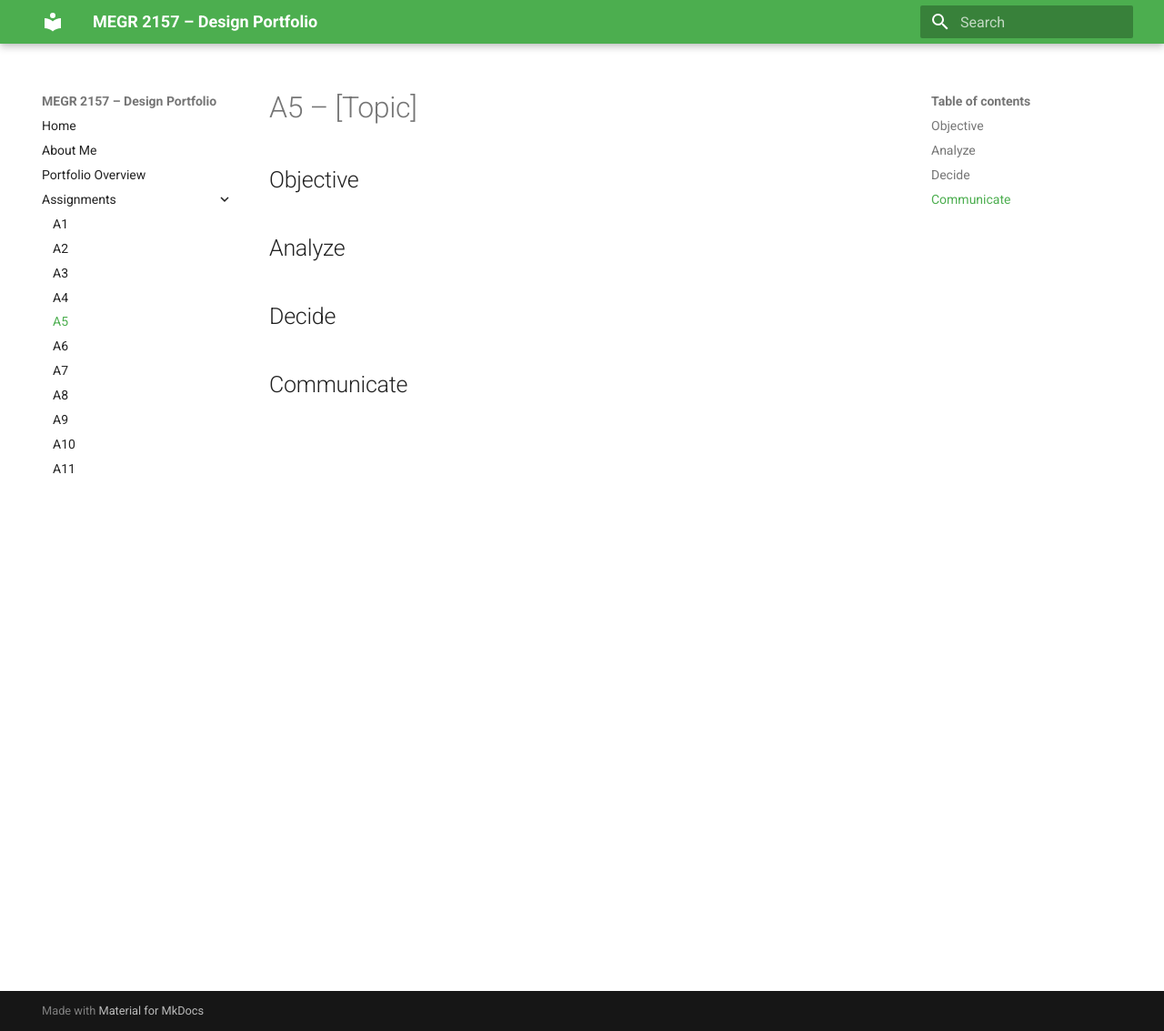
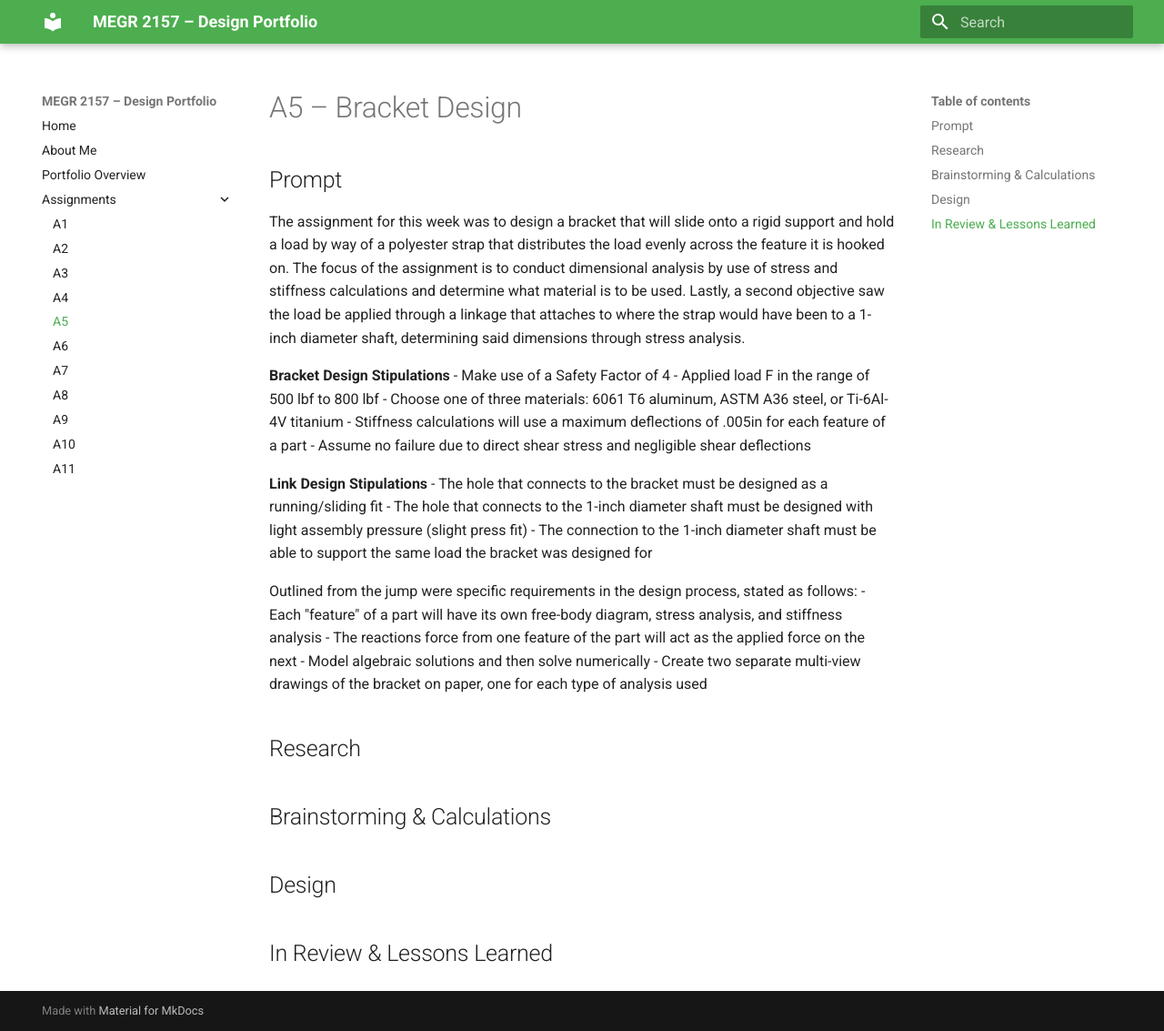
Before and after one commit to TropicalFury/megr2157_designprojects1_portfolio, an MkDocs documentation site: the page built from docs/assignments/A05/index.md, in a window 1280 px wide and 1133 px high. Shown: the whole window at 91% size. Built offline with MkDocs 1.6.1 and Material for MkDocs 9.7.7, drawn with Linux system fonts in a browser that asks for light colours.

Commit message:
Initial Build and Prompt Section of A5
Updated the assignment details to specify the topic as 'Bracket Design' and included stipulations for both bracket and link design. Added sections for prompt, research, brainstorming, calculations, and lessons learned.

```diff
--- a/docs/assignments/A05/index.md
+++ b/docs/assignments/A05/index.md
@@ -1,12 +1,33 @@
-# A5 – [Topic]
+# A5 – Bracket Design
 
-## Objective
+## Prompt
+The assignment for this week was to design a bracket that will slide onto a rigid support and hold a load by way of a polyester strap that distributes the load evenly across the feature it is hooked on. The focus of the assignment is to conduct dimensional analysis by use of stress and stiffness calculations and determine what material is to be used. Lastly, a second objective saw the load be applied through a linkage that attaches to where the strap would have been to a 1-inch diameter shaft, determining said dimensions through stress analysis.
+
+**Bracket Design Stipulations**
+- Make use of a Safety Factor of 4
+- Applied load F in the range of 500 lbf to 800 lbf
+- Choose one of three materials: 6061 T6 aluminum, ASTM A36 steel, or Ti-6Al-4V titanium
+- Stiffness calculations will use a maximum deflections of .005in for each feature of a part
+- Assume no failure due to direct shear stress and negligible shear deflections
+
+**Link Design Stipulations**
+- The hole that connects to the bracket must be designed as a running/sliding fit
+- The hole that connects to the 1-inch diameter shaft must be designed with light assembly pressure (slight press fit)
+- The connection to the 1-inch diameter shaft must be able to support the same load the bracket was designed for
+
+Outlined from the jump were specific requirements in the design process, stated as follows:
+- Each "feature" of a part will have its own free-body diagram, stress analysis, and stiffness analysis
+- The reactions force from one feature of the part will act as the applied force on the next
+- Model algebraic solutions and then solve numerically
+- Create two separate multi-view drawings of the bracket on paper, one for each type of analysis used
+
+## Research
 
 
-## Analyze
+## Brainstorming & Calculations
 
 
-## Decide
+## Design
 
 
-## Communicate
+## In Review & Lessons Learned
```
